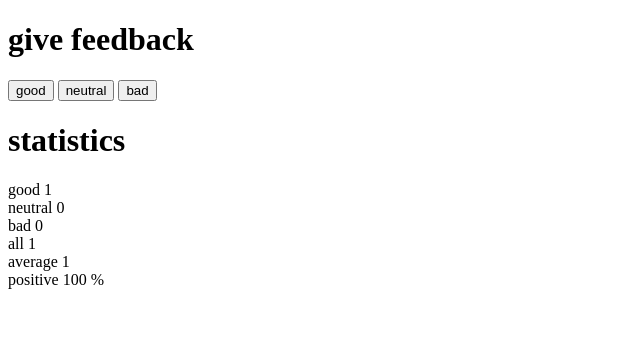
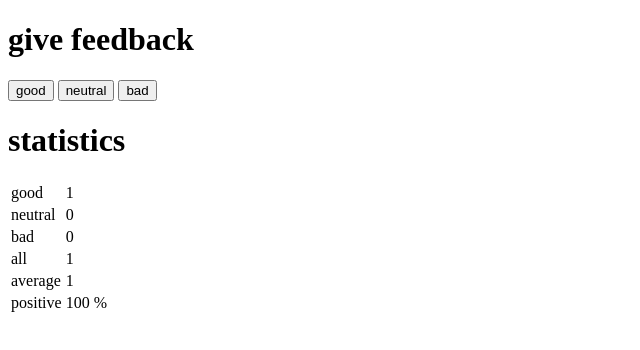
Before and after one commit to claudiainbytes/fullstackopen, a React (Vite) app in the folder part1/unicafe/: page / in a window 1280 px wide. Both pictures are taken after a click on the button "good". Shown: the top 350 px of the page, without its empty margins (0-640 px from the left). Built offline with nearby package versions, Linux system fonts and the light colour scheme.

Commit message:
Part 1.6 Unicafe. Step 6. Statistics component modified adding a HTML table to display states

```diff
--- a/part1/unicafe/src/App.jsx
+++ b/part1/unicafe/src/App.jsx
@@ -7,7 +7,12 @@
 const StatisticsLine = (props) => {
   const {text, value} = props;
   return(
-    <>{text} {value} {(text == "positive") && '%' }<br/></>
+    <tbody>
+      <tr>
+        <td>{text}</td>
+        <td>{value} {(text == "positive") && '%' }</td>
+      </tr>
+    </tbody>
   )
 }
 
@@ -21,14 +26,14 @@
      )
   }
   return(
-      <p>
+      <table>
           <StatisticsLine text="good" value={good.collected}/>
           <StatisticsLine text="neutral" value={neutral.collected}/>
           <StatisticsLine text="bad" value={bad.collected}/>
           <StatisticsLine text="all" value={all}/>
           <StatisticsLine text="average" value={average}/>
           <StatisticsLine text="positive" value={positive}/>
-      </p>
+      </table>
   )
 }
 
```
Lines whose indentation alone changed are shown as unchanged.
